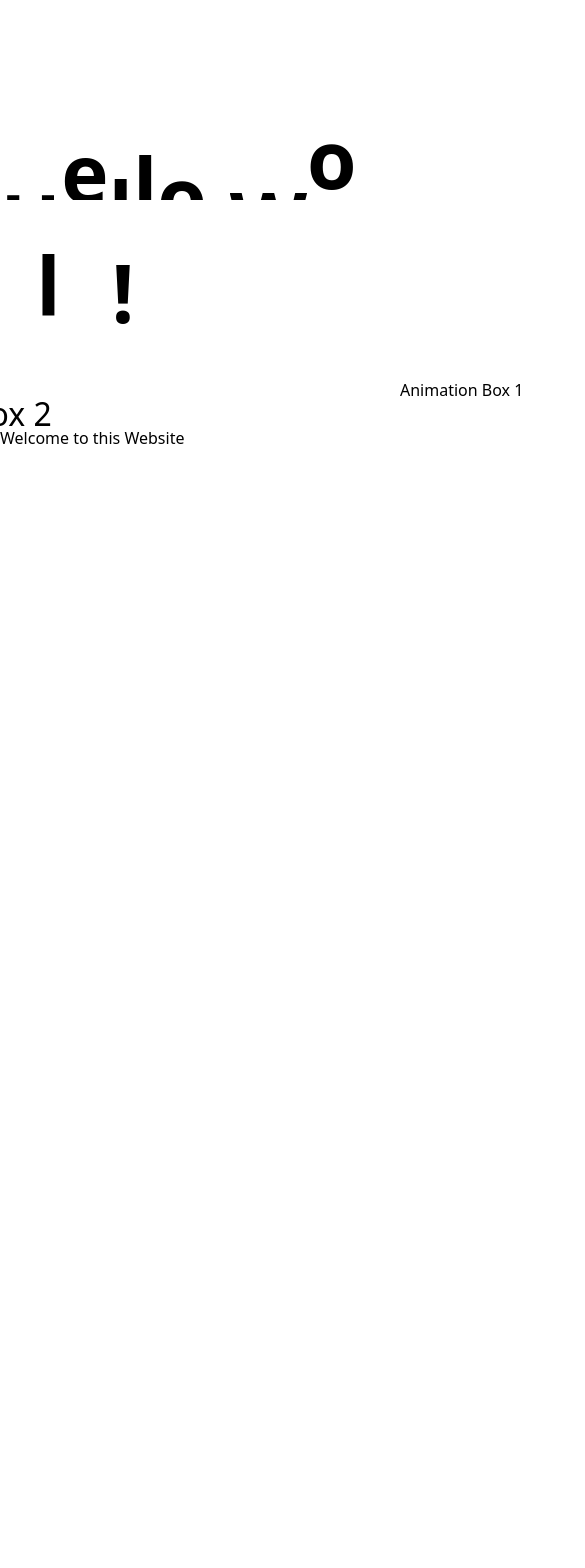
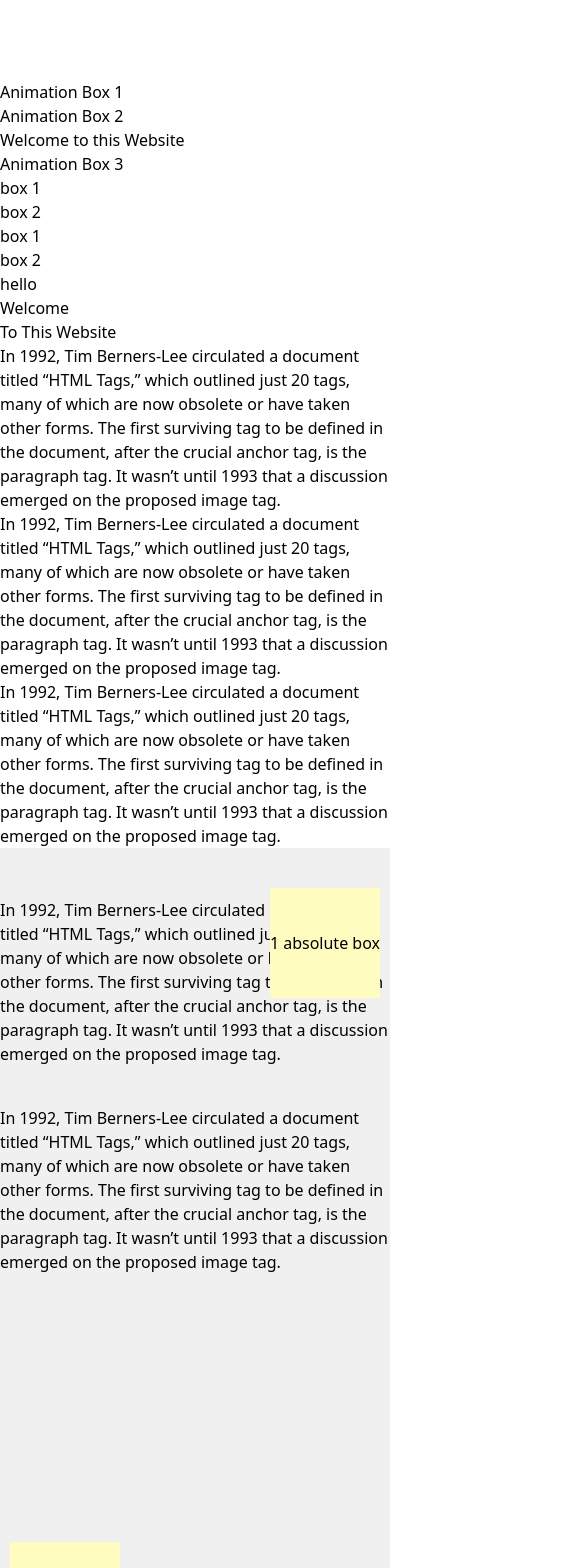
Before and after one commit to KB2311/GSAP-Animation, a Next.js app: page / in a window 390 px wide. Shown: the top 1568 px of the page, 585 px wide, since content can reach past the window. Built offline with nearby package versions, Linux system fonts and the light colour scheme.

Commit message:
added some responsive ness

```diff
--- a/src/app/Animation1.jsx
+++ b/src/app/Animation1.jsx
@@ -22,6 +22,8 @@ const Animation1 = () => {
   const TextRef2 = useRef(null);
 
   useGSAP(() => {
+    ScrollTrigger.matchMedia({
+      "(min-width: 768px)": () => {
         if (boxRef3.current) {
           const h1Elements = boxRef3.current.querySelectorAll("h1");
           gsap.to(h1Elements, {
@@ -153,40 +155,42 @@ const Animation1 = () => {
             },
           });
         }
+      },
+    });
   });
 
   return (
     <>
-      <div className="h-screen w-full flex justify-center p-36 gap-20">
+      <div className="h-screen w-full flex flex-col md:flex-row justify-center p-36 gap-20">
         <div
           ref={boxRef1}
-          className="square bg-rose-300 flex-1"
-          style={{ transform: "translateX(-500px)" }}
+          className="square bg-rose-300 flex-1 md:translate-x-[-500px] transform"
+          // style={{ transform: "translateX(-500px)" }}
         >
           box 1
         </div>
 
         <div
           ref={boxRef2}
-          className="square bg-rose-400 flex-1"
-          style={{ transform: "translateX(500px)" }}
+          className="square bg-rose-400 flex-1 md:translate-x-[500px] transform"
+          // style={{ transform: "translateX(500px)" }}
         >
           box 2
         </div>
       </div>
-      <div className="h-screen w-full flex justify-center p-36 gap-20">
+      <div className="h-screen w-full flex flex-col md:flex-row justify-center p-36 gap-20">
         <div
           ref={box1}
-          className="square bg-rose-300 flex-1"
-          style={{ transform: "translateX(1000px)" }}
+          className="square bg-rose-300 flex-1 md:translate-x-[1000px] transform"
+          // style={{ transform: "translateX(1000px)" }}
         >
           box 1
         </div>
 
         <div
           ref={box2}
-          className="square bg-rose-400 flex-1"
-          style={{ transform: "translateX(-1000px)" }}
+          className="square bg-rose-400 flex-1 md:translate-x-[-1000px] transform"
+          // style={{ transform: "translateX(-1000px)" }}
         >
           box 2
         </div>
@@ -194,25 +198,29 @@ const Animation1 = () => {
 
       <div ref={boxRef3} className="h-screen w-full bg-rose-100">
         <h1
-          className="text-6xl p-5 bg-red-200 ring-1 ring-rose-500"
-          style={{ transform: "translateY(30px)", opacity: 0 }}
+          className="text-6xl p-5 bg-red-200 ring-1 ring-rose-500 md:translate-x-[30px] transform md:opacity-0"
+          // style={{ transform: "translateY(30px)", opacity: 0 }}
         >
           hello
         </h1>
         <h1
-          className="text-6xl p-5 bg-red-200"
-          style={{ transform: "translateY(30px)", opacity: 0 }}
+          className="text-6xl p-5 bg-red-200 md:translate-x-[30px] transform md:opacity-0"
+          // style={{ transform: "translateY(30px)", opacity: 0 }}
         >
           Welcome
         </h1>
         <h1
-          className="text-6xl p-5 bg-red-200"
-          style={{ transform: "translateY(30px)", opacity: 0 }}
+          className="text-6xl p-5 bg-red-200 md:translate-x-[30px] transform md:opacity-0"
+          // style={{ transform: "translateY(30px)", opacity: 0 }}
         >
           To This Website
         </h1>
-        <div className="p-40">
-          <p ref={TextRef} className="text-5xl" style={{ scale: 0.3 }}>
+        <div className="md:p-40 p-10">
+          <p
+            ref={TextRef}
+            className="md:text-5xl md:scale-[0.3]"
+            // style={{ scale: 0.3 }}
+          >
             In 1992, Tim Berners-Lee circulated a document titled “HTML Tags,”
             which outlined just 20 tags, many of which are now obsolete or have
             taken other forms. The first surviving tag to be defined in the
@@ -222,11 +230,11 @@ const Animation1 = () => {
           </p>
         </div>
       </div>
-      <div className="p-40 bg-rose-200 h-screen flex flex-col gap-40">
+      <div className="md:p-40 p-10 bg-rose-200 h-screen flex flex-col gap-10 md:gap-40">
         <p
           ref={TextRef1}
-          className="text-3xl"
-          style={{ transform: "translateX(500px)", opacity: 0 }}
+          className="md:text-3xl md:translate-x-[500px] transform md:opacity-0"
+          // style={{ transform: "translateX(500px)", opacity: 0 }}
         >
           In 1992, Tim Berners-Lee circulated a document titled “HTML Tags,”
           which outlined just 20 tags, many of which are now obsolete or have
@@ -236,8 +244,8 @@ const Animation1 = () => {
         </p>
         <p
           ref={TextRef2}
-          className="text-3xl"
-          style={{ transform: "translateX(-500px)", opacity: 0 }}
+          className="md:text-3xl md:translate-x-[-500px] transform md:opacity-0"
+          // style={{ transform: "translateX(-500px)", opacity: 0 }}
         >
           In 1992, Tim Berners-Lee circulated a document titled “HTML Tags,”
           which outlined just 20 tags, many of which are now obsolete or have
--- a/src/app/Animation2.jsx
+++ b/src/app/Animation2.jsx
@@ -17,6 +17,8 @@ const Animation2 = () => {
   const textRef2 = useRef(null);
 
   useGSAP(() => {
+    ScrollTrigger.matchMedia({
+      "(min-width: 768px)": () => {
         ScrollTrigger.create({
           trigger: wrapperBox.current,
           start: "top top",
@@ -80,6 +82,8 @@ const Animation2 = () => {
           { opacity: 1, y: 0, duration: 5 },
           "<+=1.5"
         );
+      },
+    });
   });
 
   return (
@@ -129,7 +133,11 @@ const Animation2 = () => {
           2 absolute box
         </div>
         <div style={{ maxWidth: "1024px" }}>
-          <p ref={textRef1} style={{ opacity: 0 }}>
+          <p
+            ref={textRef1}
+            className="md:opacity-0 mt-32 p-5 md:mt-0 md:p-0"
+            //  style={{ opacity: 0 }}
+          >
             In 1992, Tim Berners-Lee circulated a document titled “HTML Tags,”
             which outlined just 20 tags, many of which are now obsolete or have
             taken other forms. The first surviving tag to be defined in the
@@ -139,7 +147,11 @@ const Animation2 = () => {
           </p>
         </div>
         <div style={{ maxWidth: "1024px" }}>
-          <p ref={textRef2} style={{ opacity: 0 }}>
+          <p
+            ref={textRef2}
+            className="md:opacity-0 mt-20 p-5 md:mt-0 md:p-0"
+            // style={{ opacity: 0 }}
+          >
             In 1992, Tim Berners-Lee circulated a document titled “HTML Tags,”
             which outlined just 20 tags, many of which are now obsolete or have
             taken other forms. The first surviving tag to be defined in the
--- a/src/app/App.jsx
+++ b/src/app/App.jsx
@@ -17,6 +17,8 @@ const App = () => {
   const boxWrapperPin = useRef(null);
 
   useGSAP(() => {
+    ScrollTrigger.matchMedia({
+      "(min-width: 768px)": () => {
         if (boxRef1.current) {
           gsap.to(boxRef1.current, {
             x: 400,
@@ -83,6 +85,8 @@ const App = () => {
             },
           });
         }
+      },
+    });
   });
 
   return (
@@ -107,7 +111,7 @@ const App = () => {
       <div ref={boxWrapperPin} className="bg-slate-200 overflow-hidden">
         <div
           ref={boxRef3}
-          className="text-[25vw] whitespace-nowrap h-screen w-[200vw]"
+          className="md:text-[25vw]  md:whitespace-nowrap h-screen md:w-[200vw]"
         >
           Welcome to this Website
         </div>
@@ -125,3 +129,36 @@ const App = () => {
 };
 
 export default App;
+
+// const horizontalElements = gsap.utils.toArray(".horizontal-wrapper");
+// const panelsArray = [];
+// horizontalElements.forEach((el, i) => {
+//   const container = el.querySelector(".horizontal-container");
+//   const panels = gsap.utils.toArray(".panel", container);
+//   panelsArray.push(panels.length);
+//   gsap.to(container, {
+//     xPercent: -(100 * (panels.length - 1)),
+//     ease: "none",
+//     scrollTrigger: {
+//       trigger: container,
+//       start: (s) => {
+//         if (i) {
+//           return (
+//             "center+=" + window.innerHeight * i * panelsArray[i - 1] + " center"
+//           );
+//         } else {
+//           return "center center";
+//         }
+//       },
+//       end: "+=" + 100 * panels.length + "%",
+//       pin: "#mainContainer",
+//       scrub: true,
+//       markers: {
+//         indent: 150 * i,
+//         startColor: "white",
+//         endColor: "white"
+//       },
+//       id: i + 1
+//     }
+//   });
+// });
--- a/src/app/SplitTextAnimation.jsx
+++ b/src/app/SplitTextAnimation.jsx
@@ -1,9 +1,11 @@
 "use client";
 import React, { useRef } from "react";
 import { gsap } from "gsap/dist/gsap";
+import { ScrollTrigger } from "gsap/dist/ScrollTrigger";
 import { useGSAP } from "@gsap/react";
 
 if (typeof window !== "undefined") {
+  gsap.registerPlugin(ScrollTrigger);
   gsap.registerPlugin(useGSAP);
 }
 
@@ -13,6 +15,8 @@ const SplitTextAnimation = () => {
   useGSAP(() => {
     const text = textRef.current.innerText;
     textRef.current.innerHTML = "";
+    ScrollTrigger.matchMedia({
+      "(min-width: 768px)": () => {
         const parentTimeline = gsap.timeline();
 
         Array.from(text).forEach((char, index) => {
@@ -46,6 +50,8 @@ const SplitTextAnimation = () => {
         });
 
         gsap.to(parentTimeline, { progress: 1, duration: 10, repeat: -1 });
+      },
+    });
   });
 
   return (
--- a/src/app/TextAnimation.jsx
+++ b/src/app/TextAnimation.jsx
@@ -14,6 +14,8 @@ const TextAnimation = () => {
   const wrapperBox = useRef(null);
 
   useGSAP(() => {
+    ScrollTrigger.matchMedia({
+      "(min-width: 768px)": () => {
         const tl = gsap.timeline({ repeat: 0 });
         tl.to(text.current, {
           duration: 4,
@@ -23,6 +25,8 @@ const TextAnimation = () => {
             scrub: 3,
             start: "top 70%",
             end: "bottom bottom",
+          },
+        });
       },
     });
   });
--- a/src/app/VideoSection.css
+++ b/src/app/VideoSection.css
@@ -20,6 +20,7 @@
 @media screen and (max-width: 768px) {
   .section {
     height: fit-content;
+    padding: 50px 10px;
   }
 
   .video-container {
```
Also changed, not shown: src/app/VideoSection.jsx (+0 -51 lines). Lines whose indentation alone changed are shown as unchanged.
